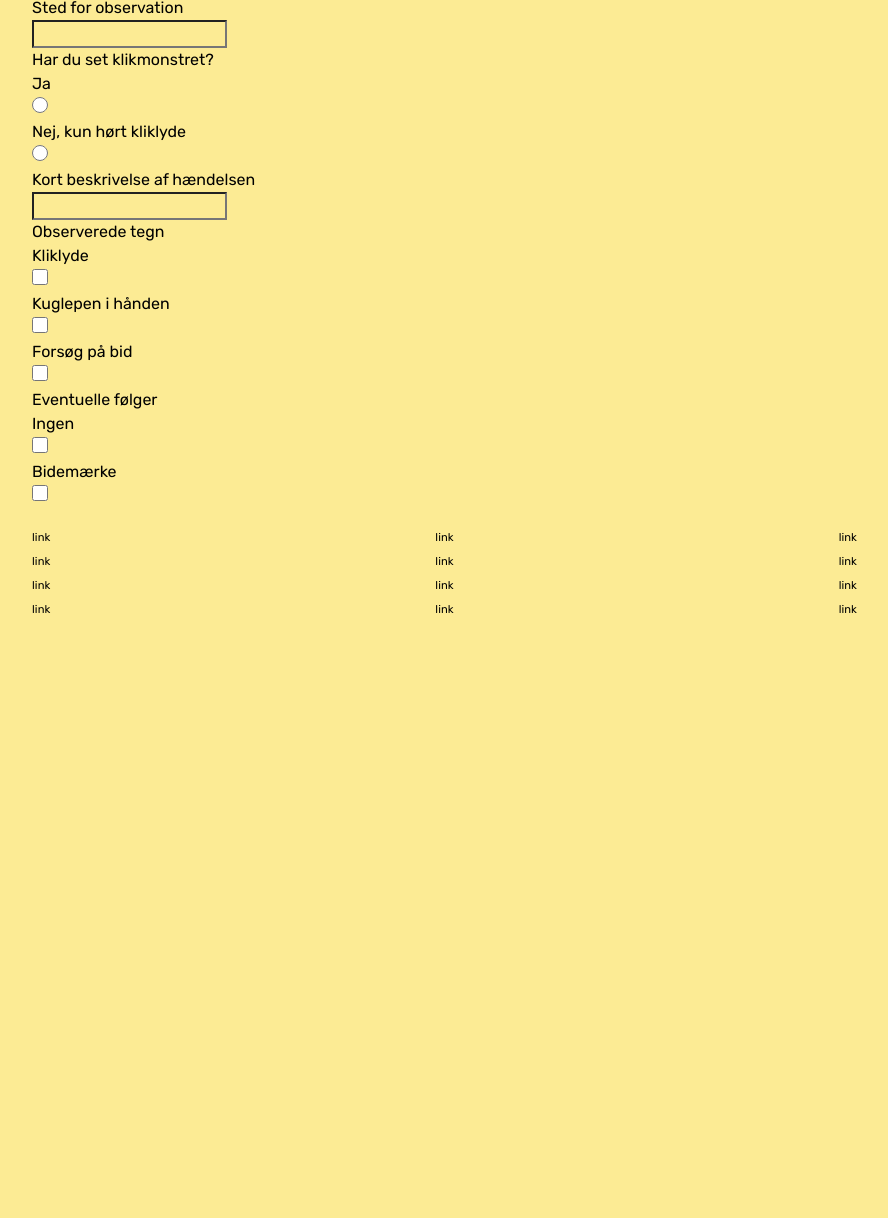
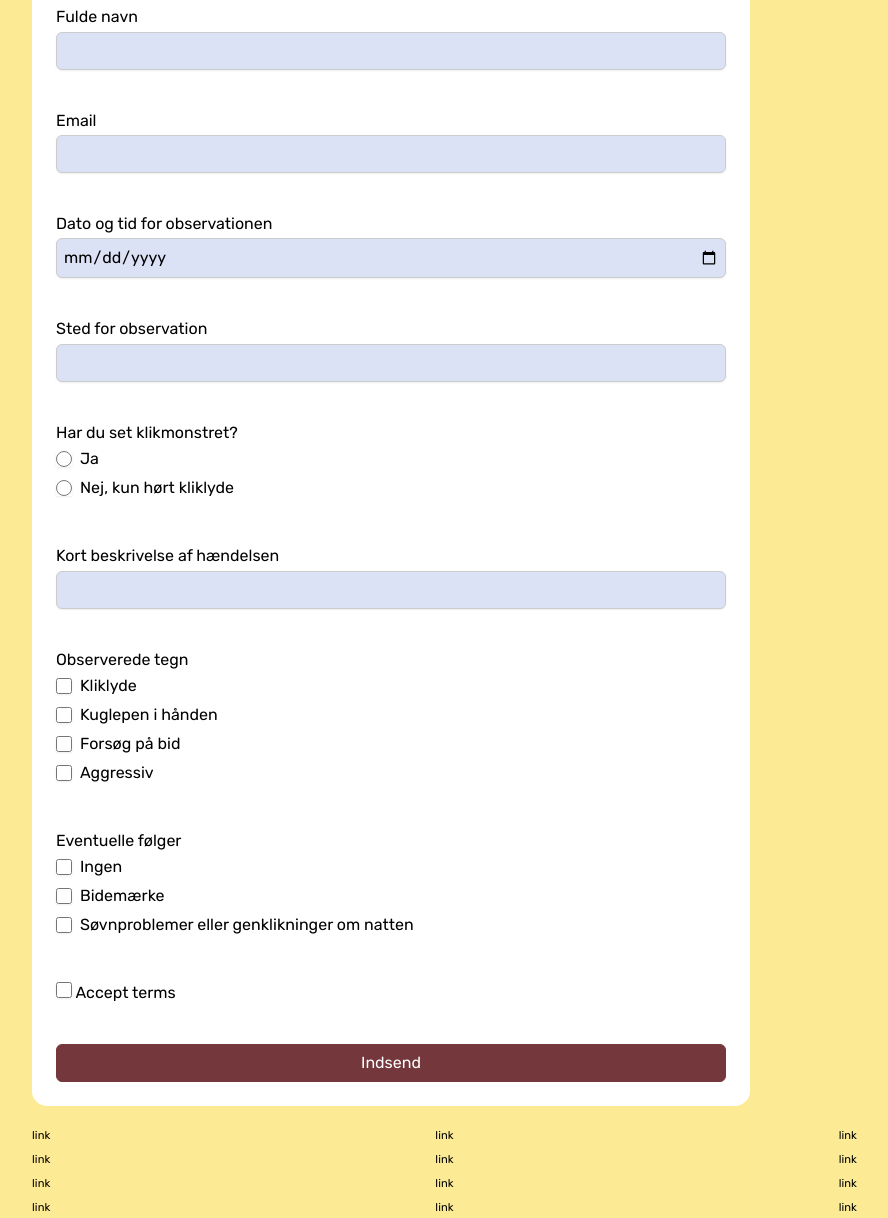
Before and after one commit to maes0005/klik_monster_angreb, a plain HTML site: page register.html in a window 1280 px wide. Shown: the part 471-1689 px from the top of the page, without its empty margins (24-912 px from the left). Before the commit the page ends 1091 px from the top, so only its background shows below. Drawn offline with Linux system fonts and the light colour scheme.

Commit message:
opdateret form

```diff
--- a/css/forms.css
+++ b/css/forms.css
@@ -30,3 +30,130 @@
   margin: 0 0 1.2rem 0;
   padding: 0;
 }
+
+/* Generelle styles */
+
+input {
+  border: 1px solid #ccc;
+  padding: 0.25rlh;
+  border-radius: 6px;
+  box-shadow: 0px 1px 2px #0001;
+}
+
+button {
+  border: 1px solid #74373b;
+  background-color: #74373b;
+  color: #fff;
+  border-radius: 6px;
+  padding: 0.25rlh 0.5rlh;
+  cursor: pointer;
+  align-items: end;
+}
+#navn_error,
+#email_error,
+#dato_tid_error,
+#sted_error,
+#beskrivelse_error,
+#accept_terms_error {
+  color: darkred;
+}
+
+.h1_indberet {
+  background-color: #74373b; /* vil have denne farve istedet for orange */
+  color: #fffae2;
+  padding: 0.5rem 1rem;
+  border-radius: 6px;
+  text-align: center;
+}
+
+/* For layout */
+form {
+  display: grid;
+  align-items: center;
+  gap: 1rlh;
+  padding: 1rlh;
+  background-color: white;
+  border-radius: 15px;
+
+  .form_group {
+    display: grid;
+    gap: 0.1rlh;
+  }
+  label:has(input) {
+    display: flex;
+    align-items: center;
+    gap: 0.25rlh;
+    justify-self: start;
+  }
+}
+
+input[type="text"],
+input[type="email"],
+input[type="date"],
+input[type="password"] {
+  background-color: #dbe2f5;
+  border-radius: 6px;
+}
+
+/* Pseudo-classes */
+:focus-visible {
+  outline: 2px solid slateblue;
+  outline-offset: 1px;
+}
+
+/* Hover-styles */
+button:hover {
+  background: #4f2c2f;
+}
+
+/* Active-styles (imens man klikker) */
+button:active {
+  scale: 0.98;
+}
+
+/* Valideringsregler */
+#navn_error,
+#email_error,
+#dato_tid_error,
+#sted_error,
+#beskrivelse_error,
+#accept_terms_error {
+  display: none;
+}
+
+.form-group:has(:required) {
+  label::after {
+    content: "*";
+    color: red;
+  }
+}
+
+.form-group:has(:user-invalid) {
+  input {
+    outline: 3px solid #f005;
+    border-color: darkred;
+  }
+  .error-message {
+    display: block;
+  }
+}
+
+/* checkbox og radio */
+.checkbox_group label,
+.radio_group label {
+  display: flex;
+  align-items: center;
+  margin-bottom: 5px;
+  gap: 8px; /* lidt mellemrum mellem checkbox og tekst */
+}
+
+.form_group {
+  margin-bottom: 15px;
+}
+
+input[type="checkbox"],
+input[type="radio"] {
+  /* Sørg for at de ikke er for store */
+  width: 16px;
+  height: 16px;
+}
--- a/register.html
+++ b/register.html
@@ -11,7 +11,7 @@
     <link rel="stylesheet" href="css/layout.css" />
     <link rel="stylesheet" href="css/burger.css" />
     <link rel="stylesheet" href="css/cards.css" />
-    <link rel="stylesheet" href="css/form.css" />
+    <link rel="stylesheet" href="css/forms.css" />
     <link rel="icon" type="image/png" href="img/fav.png" />
     <title>Emergency Site</title>
   </head>
@@ -48,46 +48,167 @@
           <p class="placeholder">Opsummering</p>
         </article>
       </section>
+
       <form>
-        <label for="Navn">Navn</label>
-        <input type="text" id="navn" name="navn" />
+        <h1 class="h1_indberet">INDBERETNING</h1>
+        <div class="form_group">
+          <label for="fulde_navn">Fulde navn</label>
+          <input
+            type="text"
+            id="navn"
+            name="navn"
+            aria-describedby="navn_error"
+            required
+          />
+          <p id="navn_error">Please enter a value</p>
+        </div>
 
+        <div class="form_group">
           <label for="email">Email</label>
-        <input type="email" id="email" name="email" />
+          <input
+            type="text"
+            id="email"
+            name="email"
+            aria-describedby="email_error"
+            required
+          />
+          <p id="email_error">Please enter a value</p>
+        </div>
 
-        <label for="dato_tid">Dato og tid</label>
-        <input type="date" id="dato_tid" name="dato_tid" />
+        <div class="form_group">
+          <label for="dato_tid">Dato og tid for observationen</label>
+          <input
+            type="date"
+            id="dato_tid"
+            name="dato_tid"
+            aria-describedby="dato_tid_error"
+            required
+          />
+          <p id="dato_tid_error">Please enter a value</p>
+        </div>
 
+        <div class="form_group">
           <label for="sted">Sted for observation</label>
-        <input type="text" id="sted" name="sted" />
+          <input
+            type="text"
+            id="sted"
+            name="sted"
+            aria-describedby="sted_error"
+            required
+          />
+          <p id="sted_error">Please enter a value</p>
+        </div>
 
+        <div class="form_group">
           <label for="har_du_set">Har du set klikmonstret?</label>
-        <label for="ja">Ja</label>
+          <div class="radio_group">
+            <label for="ja">
               <input type="radio" id="ja" name="har_du_set" value="ja" />
-        <label for="nej">Nej, kun hørt kliklyde</label>
+              Ja</label
+            >
+
+            <label for="nej">
               <input type="radio" id="nej" name="har_du_set" value="nej" />
+              Nej, kun hørt kliklyde</label
+            >
+          </div>
+        </div>
 
+        <div class="form_group">
           <label for="beskrivelse">Kort beskrivelse af hændelsen</label>
-        <input type="text" id="beskrivelse" name="beskrivelse" />
+          <input
+            type="text"
+            id="beskrivelse"
+            name="beskrivelse"
+            aria-describedby="beskrivelse_error"
+            required
+          />
+          <p id="beskrivelse_error">Please enter a value</p>
+        </div>
 
+        <div class="form_group">
           <label for="tegn">Observerede tegn</label>
-        <label for="kliklyde">Kliklyde</label>
+          <div class="checkbox_group">
+            <label for="kliklyde">
               <input type="checkbox" id="tegn" name="tegn" value="tegn" />
-        <label for="kuglepen">Kuglepen i hånden</label>
-        <input type="checkbox" id="kuglepen" name="kuglepen" value="kuglepen" />
-        <label for="bid">Forsøg på bid</label>
+              Kliklyde</label
+            >
+
+            <label for="kuglepen">
+              <input
+                type="checkbox"
+                id="kuglepen"
+                name="kuglepen"
+                value="kuglepen"
+              />
+              Kuglepen i hånden</label
+            >
+
+            <label for="bid">
               <input type="checkbox" id="bid" name="bid" value="bid" />
+              Forsøg på bid</label
+            >
 
+            <label for="aggressiv">
+              <input
+                type="checkbox"
+                id="aggressiv"
+                name="aggressiv"
+                value="aggressiv"
+              />
+              Aggressiv</label
+            >
+          </div>
+        </div>
+
+        <div class="form_group">
           <label for="tegn">Eventuelle følger</label>
-        <label for="ingen">Ingen</label>
+          <div class="checkbox_group">
+            <label for="ingen">
               <input type="checkbox" id="ingen" name="ingen" value="ingen" />
-        <label for="bidemaerke">Bidemærke</label>
+              Ingen</label
+            >
+
+            <label for="bidemaerke">
               <input
                 type="checkbox"
                 id="bidemaerke"
                 name="bidemaerke"
                 value="bidemaerke"
               />
+              Bidemærke</label
+            >
+
+            <label for="soevnproblemer_genklikninger">
+              <input
+                type="checkbox"
+                id="soevnproblemer_genklikninger"
+                name="soevnproblemer_genklikninger"
+                value="soevnproblemer_genklikninger"
+              />
+              Søvnproblemer eller genklikninger om natten</label
+            >
+          </div>
+        </div>
+
+        <div class="form_group">
+          <label for="terms">
+            <div class="checkbox_group">
+              <input
+                type="checkbox"
+                id="terms"
+                name="accept_terms"
+                value="yes"
+                aria-describedby="accept_terms_error"
+                required
+              />
+              Accept terms
+            </div>
+          </label>
+          <p id="accept_terms_error">Please accept the terms</p>
+        </div>
+
+        <button>Indsend</button>
       </form>
     </main>
     <footer>
```
Also changed, not shown: js/instruction.js (+9 -1 lines). Lines whose indentation alone changed are shown as unchanged.
